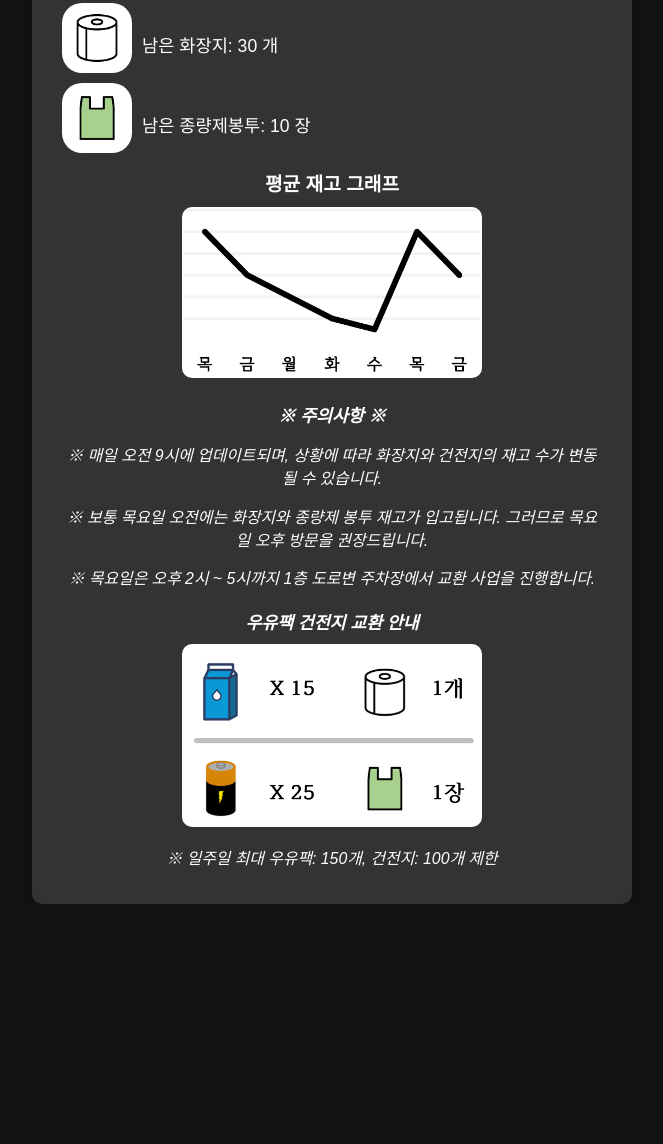
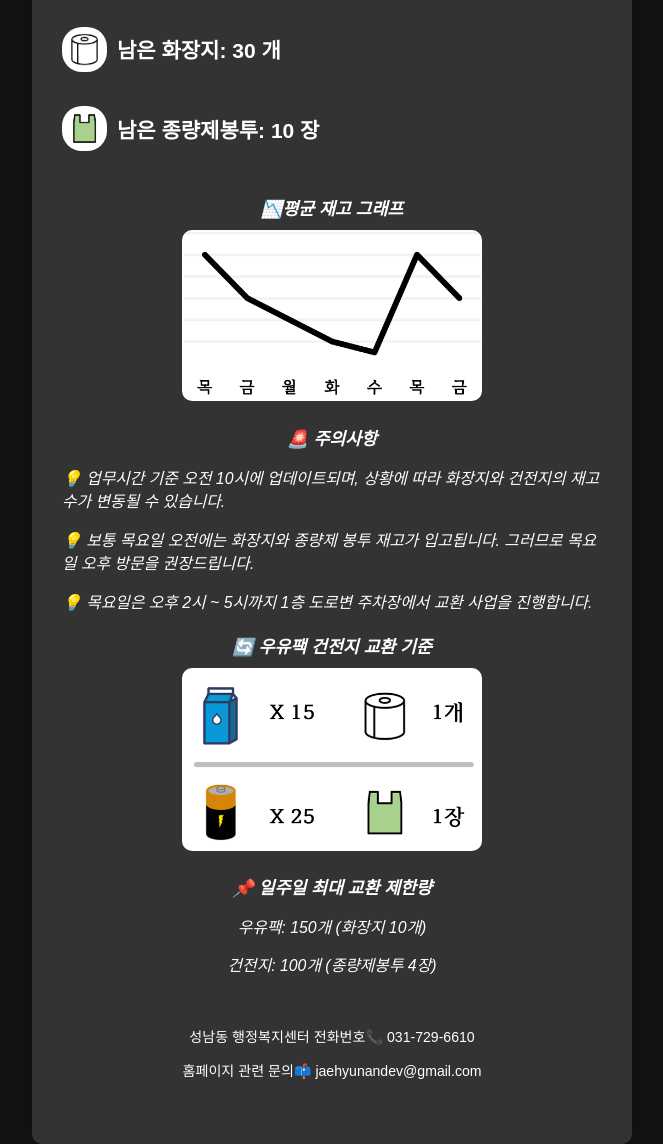
Before and after one commit to jaehyundev/RecyclingWebSite, a plain HTML site: page index.html in a window 1280 px wide. Shown: the part 153-1297 px from the top of the page, without its empty margins (308-971 px from the left). Before the commit the page ends 1057 px from the top, so only its background shows below. Drawn offline with Linux system fonts and the light colour scheme; a web font is replaced by a local one.

Commit message:
Update index.html

```diff
--- a/index.html
+++ b/index.html
@@ -2,6 +2,7 @@
 <html lang="ko">
 <head>
     <meta charset="UTF-8">
+    <meta name="viewport" content="width=device-width, initial-scale=1">
     <meta name="viewport" content="width=device-width, initial-scale=1.0">
     <title>성남동 행정복지센터 우유팩 및 건전지 교환사업</title>
     <style>
@@ -19,6 +20,7 @@
             display: flex;
             justify-content: center;
             align-items: center;
+
             margin: 0;
         }
 
@@ -45,7 +47,7 @@
 
         p {
             font-size: 1.1em;
-            margin-bottom: 5px;
+
         }
 
         span {
@@ -62,50 +64,85 @@
             display: flex;
             align-items: center;
             justify-content: flex-start;
-            margin-bottom: 10px;
+            margin-bottom: 14px;
+            justify-content: left; /* 수평 중앙 정렬 */
         }
 
         .item-image {
-            max-width: 70px;
+            max-width: 45px;
             margin-right: 10px;
             border-radius: 20px; /* 이미지 외곽을 둥글게 만듦 */
+
         }
 
         .gr-image {
             border-radius: 10px; /* 이미지 외곽을 둥글게 만듦 */
         }
+
+        #text{
+            font-size: 21px;
+        }
+
+        .inner{
+            text-align: left;
+        }
+
+        footer {
+            background-color: #333333;
+            color: #ffffff;
+            text-align: center;
+            padding: 20px;
+            font-size: 0.8em; /* 작은 글씨 크기 */
+        }
+
+
     </style>
 </head>
 <body>
     <div class="container">
         <h2>성남동 행정복지센터<br>우유팩 및 건전지 교환사업 재고 현황</h2>
         <h2>[2023년 09월 22일 월요일 09:00 기준]</h2>
+        <span class="item-container"></span>
         <div id="inventory">
             <div class="item-container">
                 <img src="화장지.png" alt="화장지" class="item-image">
-                <p>남은 화장지: 30 개</p>
+                <p><span id="text"> 남은 화장지: 30 개</span></p>
             </div>
             <div class="item-container">
                 <img src="종량제봉투.png" alt="종량제봉투" class="item-image">
-                <p>남은 종량제봉투: 10 장</p>
+                <p><span id="text"> 남은 종량제봉투: 10 장</span></p>
             </div>
+            <span class="item-container"></span>
         </div>
 
-        <h2>평균 재고 그래프</h2>
+        <div class="note">
+            <h2>📉평균 재고 그래프</h2>
+        </div>
+
         <img src="평균그래프.png" alt="평균 그래프" width="300px" class="gr-image">
 
         <div class="note">
-            <h2> ※ 주의사항 ※ </h2>
-            <p>※ 매일 오전 9시에 업데이트되며, 상황에 따라 화장지와 건전지의 재고 수가 변동될 수 있습니다.</p>
-            <p>※ 보통 목요일 오전에는 화장지와 종량제 봉투 재고가 입고됩니다. 그러므로 목요일 오후 방문을 권장드립니다.</p>
-            <p>※ 목요일은 오후 2시 ~ 5시까지 1층 도로변 주차장에서 교환 사업을 진행합니다.</p>
+            <h2>🚨 주의사항 </h2>
+            <p class="inner">💡 업무시간 기준 오전 10시에 업데이트되며, 상황에 따라 화장지와 건전지의 재고 수가 변동될 수 있습니다.</p>
+            <p class="inner">💡 보통 목요일 오전에는 화장지와 종량제 봉투 재고가 입고됩니다. 그러므로 목요일 오후 방문을 권장드립니다.</p>
+            <p class="inner">💡 목요일은 오후 2시 ~ 5시까지 1층 도로변 주차장에서 교환 사업을 진행합니다.</p>
         </div>
 
         <div class="note">
-            <h2> 우유팩 건전지 교환 안내 </h2>
+            <h2>🔄 우유팩 건전지 교환 기준 </h2>
             <img src="안내.png" alt="평균 그래프" width="300px" class="gr-image">
-            <p>※ 일주일 최대 우유팩: 150개, 건전지: 100개 제한</p>
         </div>
+
+        <div class="note">
+            <h2>📌 일주일 최대 교환 제한량</h2>
+            <p>우유팩: 150개 (화장지 10개)</p>
+            <p>건전지: 100개 (종량제봉투 4장)</p>
+        </div>
+
+        <footer>
+            <p>성남동 행정복지센터 전화번호📞 031-729-6610</p>
+            <p>홈페이지 관련 문의📫 jaehyunandev@gmail.com</p>
+        </footer>
     </div>
 
     <script>
```
